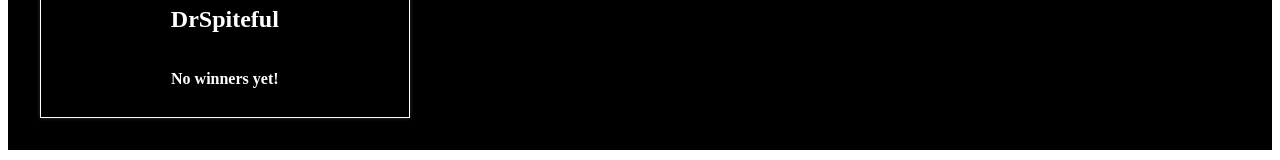
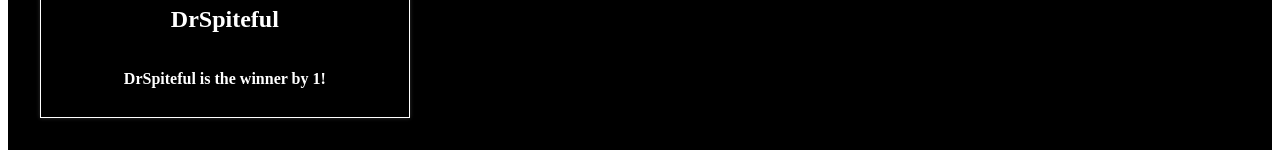
Before and after one commit to DustinFader/tourney-matches, a React (Create React App) app: page / in a window 1280 px wide. Shown: the part 588-748 px from the top of the page. Built offline with nearby package versions, Linux system fonts and the light colour scheme.

Commit message:
move player and match data imports to app.js

```diff
--- a/src/App.js
+++ b/src/App.js
@@ -2,6 +2,8 @@ import logo from './logo.svg';
 import './App.css';
 import MatchList from './components/MatchList';
 import PlayerList from './components/PlayerList';
+import matchData from './data/matchData';
+import playerData from './data/playerData';
 
 function App() {
   return (
@@ -9,8 +11,8 @@ function App() {
       <h1>
         Tourney Matches{""} <span>Where Coding and Tournaments found their Match!</span>
       </h1>
-      <PlayerList />
-      <MatchList />
+      <PlayerList matchData={ matchData } playerData={ playerData }/>
+      <MatchList matchData={ matchData }/>
     </div>
   );
 }
--- a/src/components/MatchList.js
+++ b/src/components/MatchList.js
@@ -1,14 +1,13 @@
 import React from "react";
-import matchData from "../data/matchData";
 import Match from "./Match";
 
 function MatchList(props) {
-  const oneMatch = matchData[0];
+  const oneMatch = props.matchData[0];
 
   return (
     <section className="PlayerList MatchList">
       <h1>Match List</h1>
-      <Match Players={oneMatch.players} winners={oneMatch.winner} scoreDifference={oneMatch.scoreDifference} />
+      <Match Players={oneMatch.players} winner={oneMatch.winner} scoreDifference={oneMatch.scoreDifference} />
     </section>
   );
 }
--- a/src/components/PlayerList.js
+++ b/src/components/PlayerList.js
@@ -1,12 +1,10 @@
 import React from 'react'
 import Player from './Player'
-import playerData from '../data/playerData';
-import matchData from '../data/matchData';
 import { preparePlayerData, addWinsToPlayers } from "../helpers/playerHelpers"
 
 function PlayerList(props) {
-  const playerDataArray = preparePlayerData(playerData);
-  const parsedPlayerData = addWinsToPlayers(playerDataArray, matchData)
+  const playerDataArray = preparePlayerData(props.playerData);
+  const parsedPlayerData = addWinsToPlayers(playerDataArray, props.matchData)
   const onePlayer = parsedPlayerData[0]
 
   return (
```
